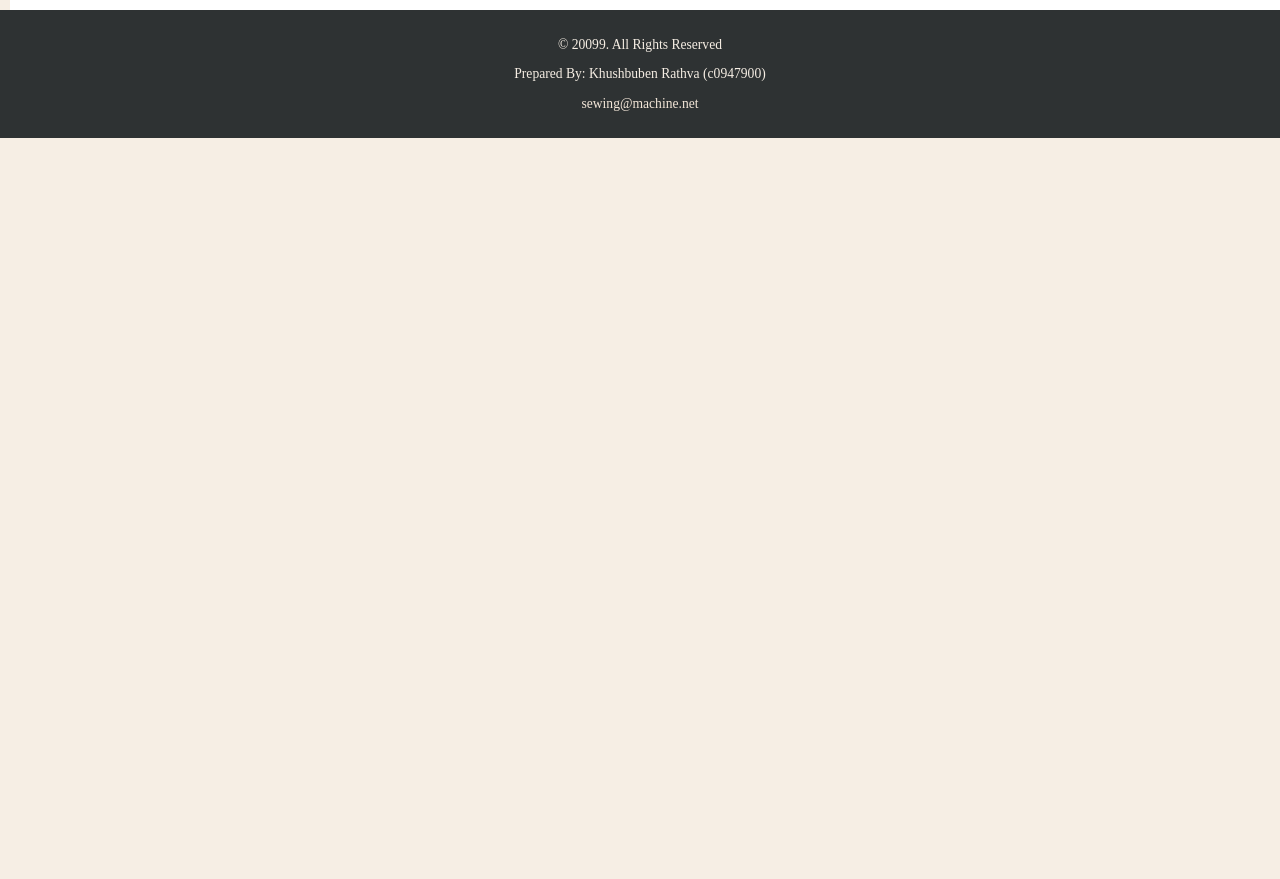
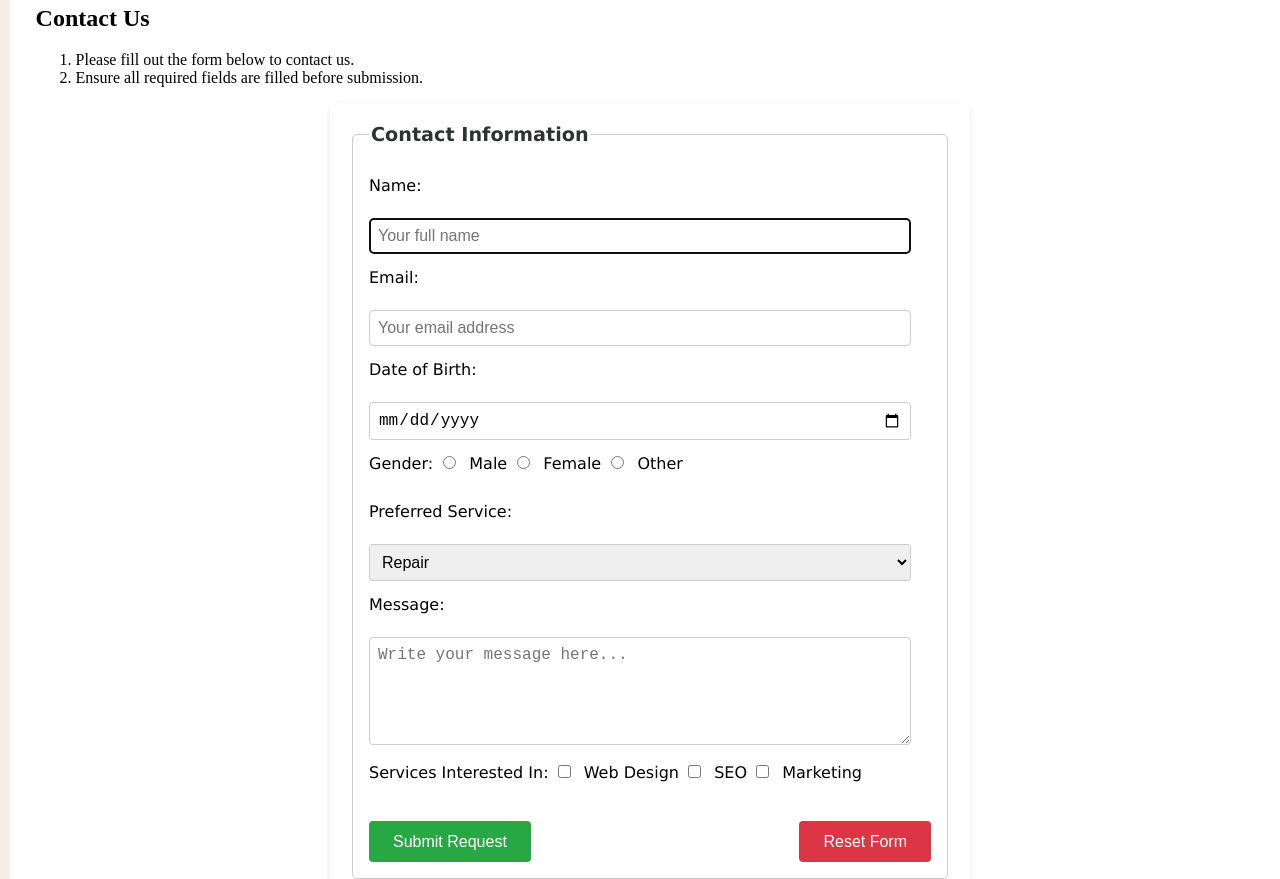
Before and after one commit to c0947900/LCOF2469, a plain HTML site: page contact.html in a window 1280 px wide. Shown: the part 480-1359 px from the top of the page. Before the commit the page ends 800 px from the top, so only its background shows below. Drawn offline with Linux system fonts and the light colour scheme; files that its build step writes are made by us from their sources.

Commit message:
contact page adjust

```diff
--- a/contact.html
+++ b/contact.html
@@ -32,7 +32,56 @@
     </nav>
 
     <main>
-           <div></div>
+        <h2>Contact Us</h2>
+        <ol>
+            <li>Please fill out the form below to contact us.</li>
+            <li>Ensure all required fields are filled before submission.</li>
+        </ol>
+        <form action="contact.html" method="get">
+            <fieldset>
+                <legend>Contact Information</legend>
+
+                <label for="name">Name:</label>
+                <input type="text" id="name" name="name" placeholder="Your full name" required autofocus>
+
+                <label for="email">Email:</label>
+                <input type="email" id="email" name="email" placeholder="Your email address" required>
+
+                <label for="dob">Date of Birth:</label>
+                <input type="date" id="dob" name="dob">
+
+                <label id="gender">Gender:</label>
+                <input type="radio" id="male" name="gender" value="male">
+                <label for="male">Male</label>
+                <input type="radio" id="female" name="gender" value="female">
+                <label for="female">Female</label>
+                <input type="radio" id="other" name="gender" value="other">
+                <label for="other">Other</label>
+                <br>
+                <label for="services">Preferred Service:</label>
+                <select id="services" name="services">
+                    <option value="repair">Repair</option>
+                    <option value="purchase">Purchase</option>
+                    <option value="training">Training</option>
+                </select>
+
+                <label for="message">Message:</label>
+                <textarea id="message" name="message" placeholder="Write your message here..." rows="5" required></textarea>
+
+                <label>Services Interested In:</label>
+                <input type="checkbox" id="webdesign" name="services" value="webdesign">
+                <label for="webdesign">Web Design</label>
+                <input type="checkbox" id="seo" name="services" value="seo">
+                <label for="seo">SEO</label>
+                <input type="checkbox" id="marketing" name="services" value="marketing">
+                <label for="marketing">Marketing</label>
+
+                <div class="form-buttons">
+                    <button type="submit">Submit Request</button>
+                    <button type="reset">Reset Form</button>
+                </div>
+            </fieldset>
+        </form>
     </main>
 </div>
     <footer>
```
